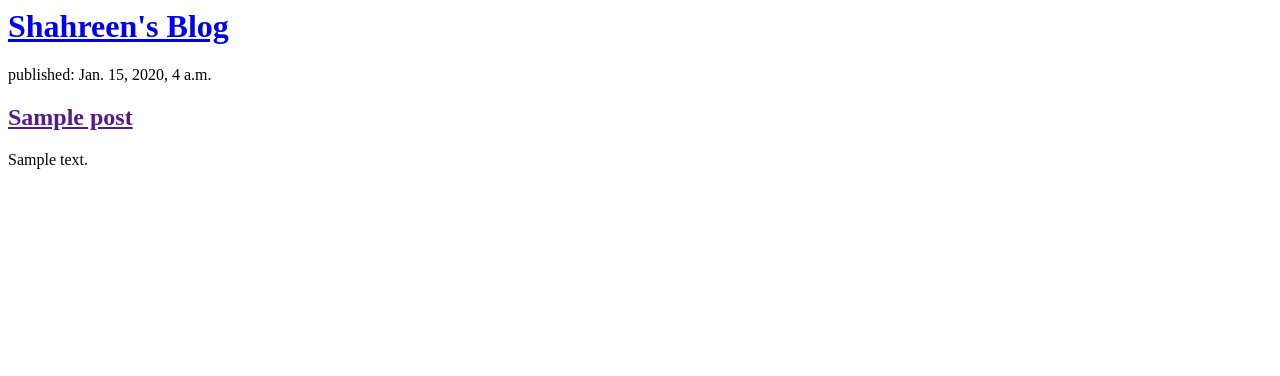
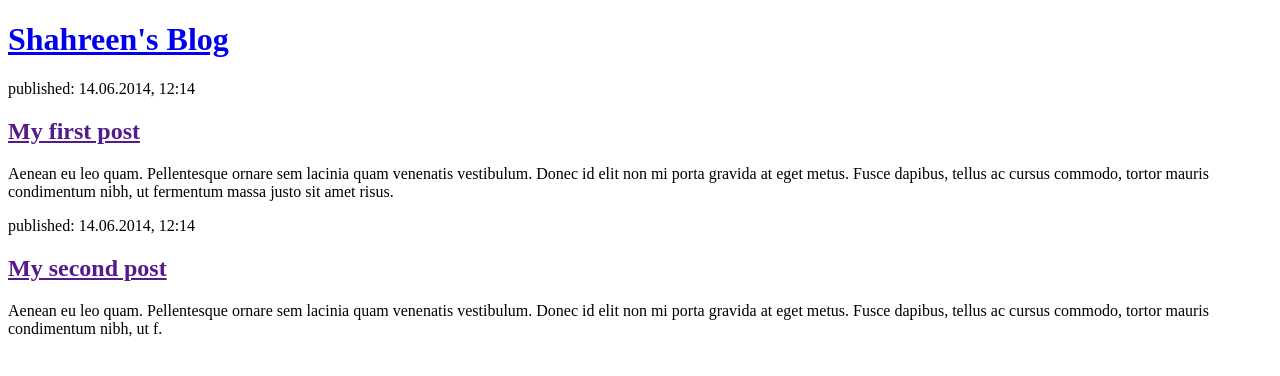
Before and after one commit to Sha-Iqbal/Web-App, a Django app: page / in a window 1280 px wide. Shown: the top 376 px of the page. Run offline with Django 5.2, Linux system fonts and the light colour scheme; tables that the repository leaves empty hold one stand-in row (values such as "Sample post").

Commit message:
html issue

```diff
--- a/blog/templates/blog/post_list.html
+++ b/blog/templates/blog/post_list.html
@@ -1,11 +1,23 @@
-<header>
-    <h1><a href="/">Shahreen's Blog</a></h1>
-</header>
+<!DOCTYPE html>
+<html>
+    <head>
+        <title>Shahreen's blog</title>
+    </head>
+    <body>
+        <header>
+            <h1><a href="/">Shahreen's Blog</a></h1>
+        </header>
 
-{% for post in posts %}
-    <article>
-        <time>published: {{ post.published_date }}</time>
-        <h2><a href="">{{ post.title }}</a></h2>
-        <p>{{ post.text|linebreaksbr }}</p>
-    </article>
-{% endfor %}
+        <article>
+            <time>published: 14.06.2014, 12:14</time>
+            <h2><a href="">My first post</a></h2>
+            <p>Aenean eu leo quam. Pellentesque ornare sem lacinia quam venenatis vestibulum. Donec id elit non mi porta gravida at eget metus. Fusce dapibus, tellus ac cursus commodo, tortor mauris condimentum nibh, ut fermentum massa justo sit amet risus.</p>
+        </article>
+
+        <article>
+            <time>published: 14.06.2014, 12:14</time>
+            <h2><a href="">My second post</a></h2>
+            <p>Aenean eu leo quam. Pellentesque ornare sem lacinia quam venenatis vestibulum. Donec id elit non mi porta gravida at eget metus. Fusce dapibus, tellus ac cursus commodo, tortor mauris condimentum nibh, ut f.</p>
+        </article>
+    </body>
+</html>
```
